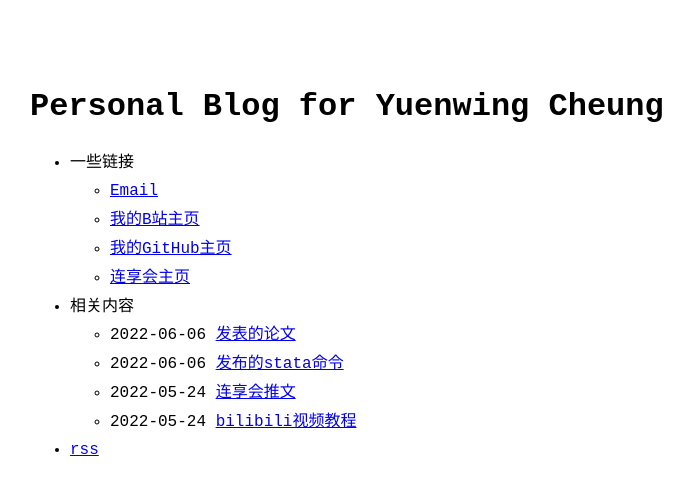
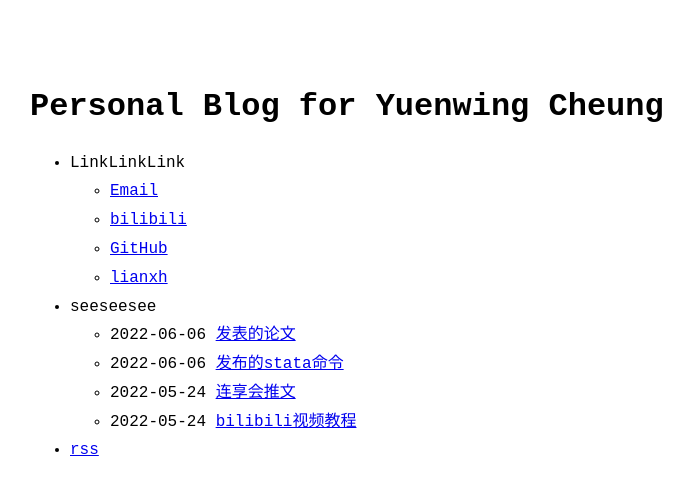
Before and after one commit to ptpycheung/ptpycheung.github.io, a Jekyll site: the page built from index.md, in a window 1280 px wide. Shown: the top 495 px of the page, without its empty margins (290-983 px from the left). Built offline with Jekyll 4.4.1, drawn with Linux system fonts in a browser that asks for light colours.

Commit message:
Update menu.yml

```diff
--- a/_data/menu.yml
+++ b/_data/menu.yml
@@ -2,18 +2,18 @@
 # https://github.com/riggraz/no-style-please#customize-the-menu
 
 entries:
-  - title: 一些链接
+  - title: LinkLinkLink
     entries:
       - title: Email
         url: mailto:1512814486@qq.com
-      - title: 我的B站主页
+      - title: bilibili
         url: https://space.bilibili.com/585154379?spm_id_from=333.1007.0.0
-      - title: 我的GitHub主页
+      - title: GitHub
         url: https://github.com/ptpycheung
-      - title: 连享会主页
+      - title: lianxh
         url: https://www.lianxh.cn/
 
-  - title: 相关内容
+  - title: seeseesee
     post_list:
       limit: 5
       show_more: false
```
